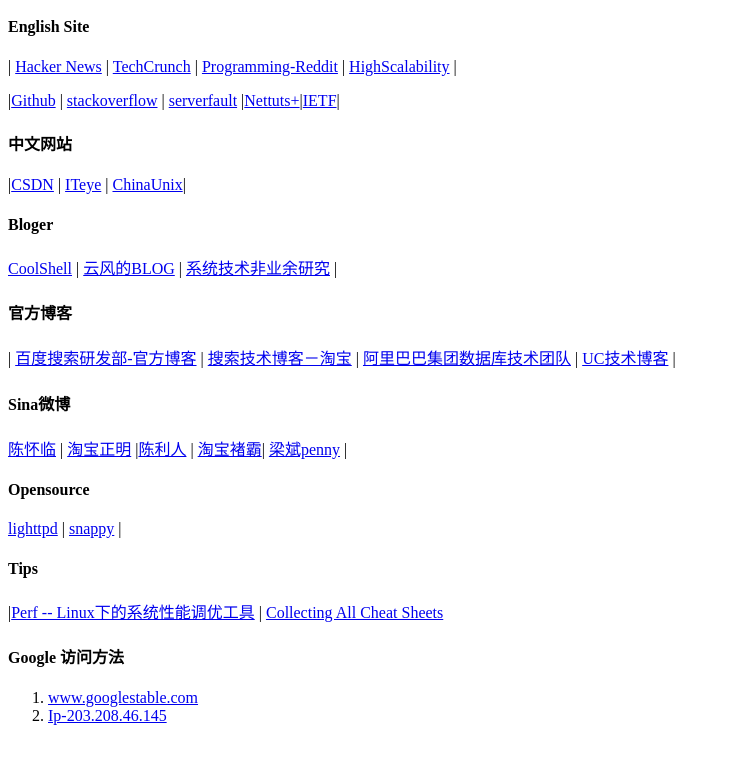
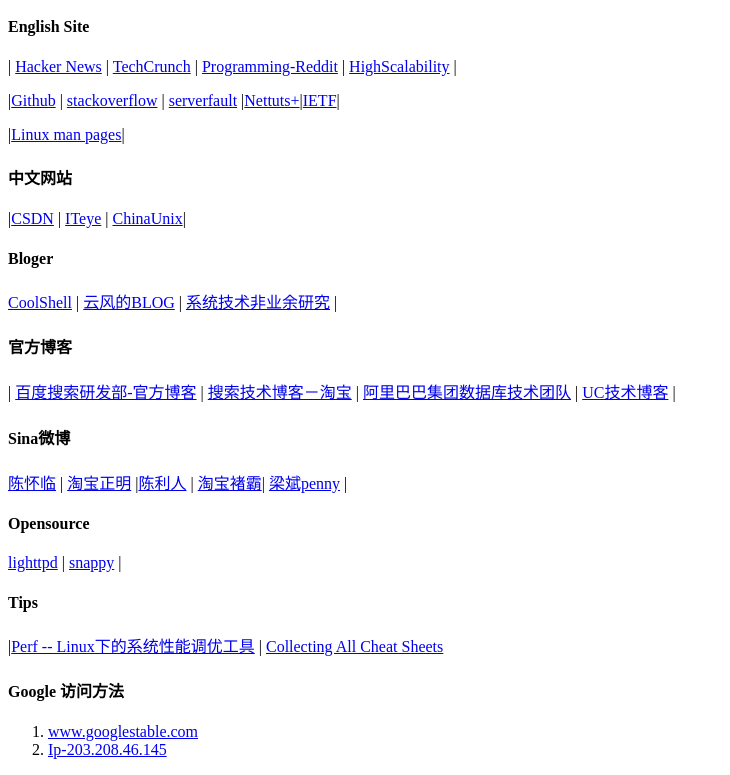
Before and after one commit to duanguoxue/duanguoxue.github.com, a plain HTML site: page index.html in a window 1280 px wide. Shown: the part 48-823 px from the top of the page, without its empty margins (0-730 px from the left). Before the commit the page ends 800 px from the top, so only its background shows below. Drawn offline with Linux system fonts and the light colour scheme.

Commit message:
linux man pages

```diff
--- a/index.html
+++ b/index.html
@@ -6,6 +6,7 @@
 <h4>English Site</h4>
 <p>| <a href="http://news.ycombinator.com/">Hacker News</a> | <a href="http://techcrunch.com/">TechCrunch</a> | <a href="http://www.reddit.com/r/programming/">Programming-Reddit</a> | <a href="http://highscalability.com/">HighScalability</a> |  </p>
 <p>|<a href="http://www.github.com">Github</a> | <a href="http://stackoverflow.com/">stackoverflow</a> | <a href="http://serverfault.com/">serverfault</a> |<a href="http://net.tutsplus.com">Nettuts+</a>|<a href="http://www.ietf.org/">IETF</a>|</p>
+<p>|<a href="http://linux.die.net/man/">Linux man pages</a>|</p>
 <h4>中文网站</h4>
 <p>|<a href="www.csdn.net">CSDN</a> | <a href="http://www.iteye.com/">ITeye</a> | <a href="http://www.chinaunix.net/">ChinaUnix</a>|</p>
 <h4>Bloger</h4>
```
